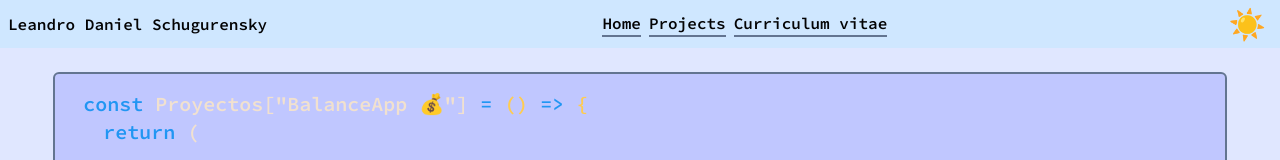
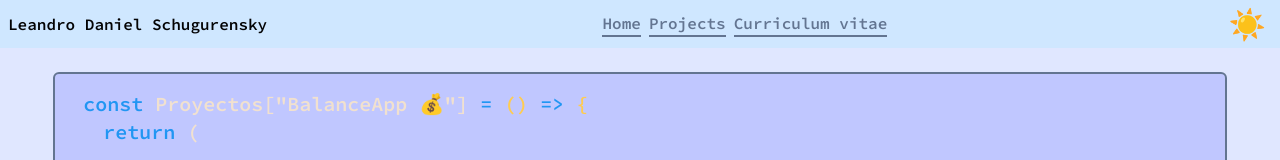
Before and after one commit to nicolasboattini/Portfolio, a React (Vite) app: page /projects/1 in a window 1280 px wide. Shown: the top 160 px of the page. Built offline with nearby package versions, Linux system fonts and the light colour scheme.

Commit message:
Refactor: Estilo de elementos del navbar

```diff
--- a/src/components/navbar/Navbar.tsx
+++ b/src/components/navbar/Navbar.tsx
@@ -7,13 +7,13 @@ export default function Navbar() {
 
   return (
     <section className="w-full h-12 p-2 flex items-center justify-between
-    bg-LIGHT-BG-S dark:bg-DARK-BG-dark dark:text-D-T-P text-L-T-P">
+    bg-LIGHT-BG-S dark:bg-DARK-BG-dark dark:text-CREMA text-L-T-P">
       <p>{dataProfile.fullname}</p>
 
-      <article className="flex gap-2">
-        <Link to='/home' className={`border-b-2  border-DARK-BORDER-light ${location.pathname === '/home' ? 'border-white' : ''}`}>Home</Link>
-        <Link to='/projects' className={`border-b-2  border-DARK-BORDER-light ${location.pathname === '/projects' ? 'border-white' : ''}`}>Projects</Link>
-        <Link to='/cv' className={`border-b-2  border-DARK-BORDER-light ${location.pathname === '/cv' ? 'border-white' : ''}`}>Curriculum vitae</Link>
+      <article className="flex gap-2 text-DARK-BORDER-light">
+        <Link to='/home' className={`border-b-2  border-DARK-BORDER-light ${location.pathname === '/home' ? 'border-CREMA dark:text-CREMA' : ''}`}>Home</Link>
+        <Link to='/projects' className={`border-b-2  border-DARK-BORDER-light ${location.pathname === '/projects' ? 'border-CREMA dark:text-CREMA' : ''}`}>Projects</Link>
+        <Link to='/cv' className={`border-b-2  border-DARK-BORDER-light ${location.pathname === '/cv' ? 'border-CREMA dark:text-CREMA' : ''}`}>Curriculum vitae</Link>
       </article>
 
 
```
